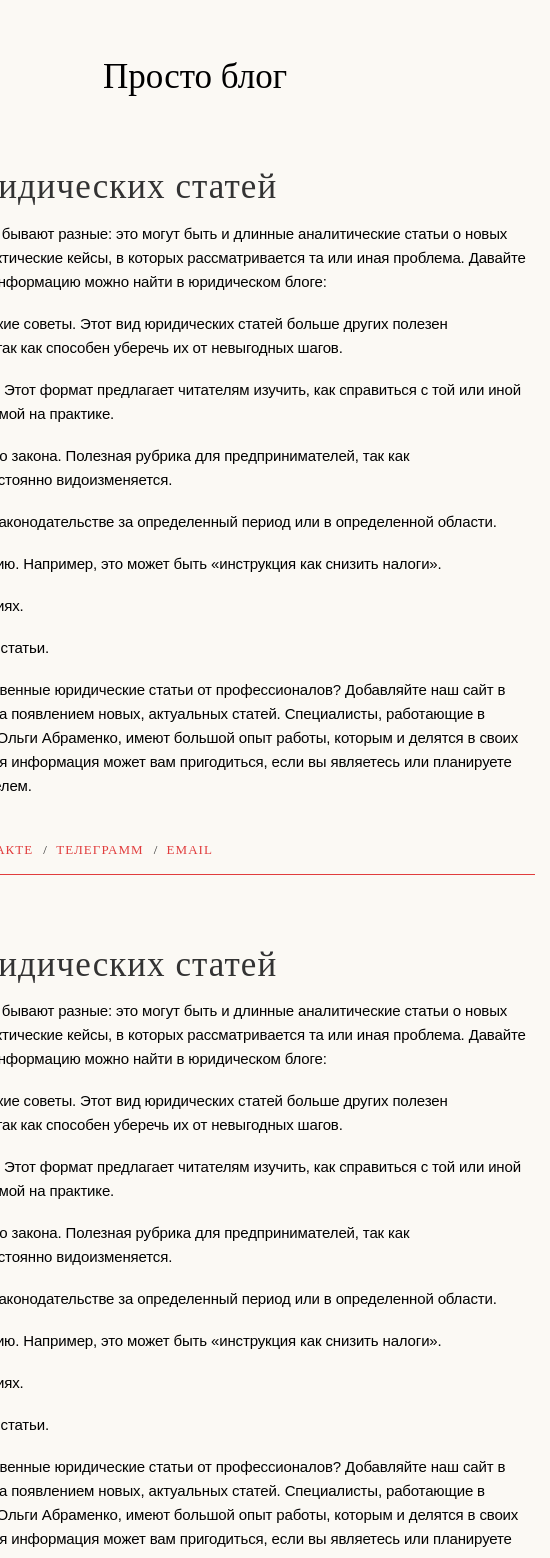
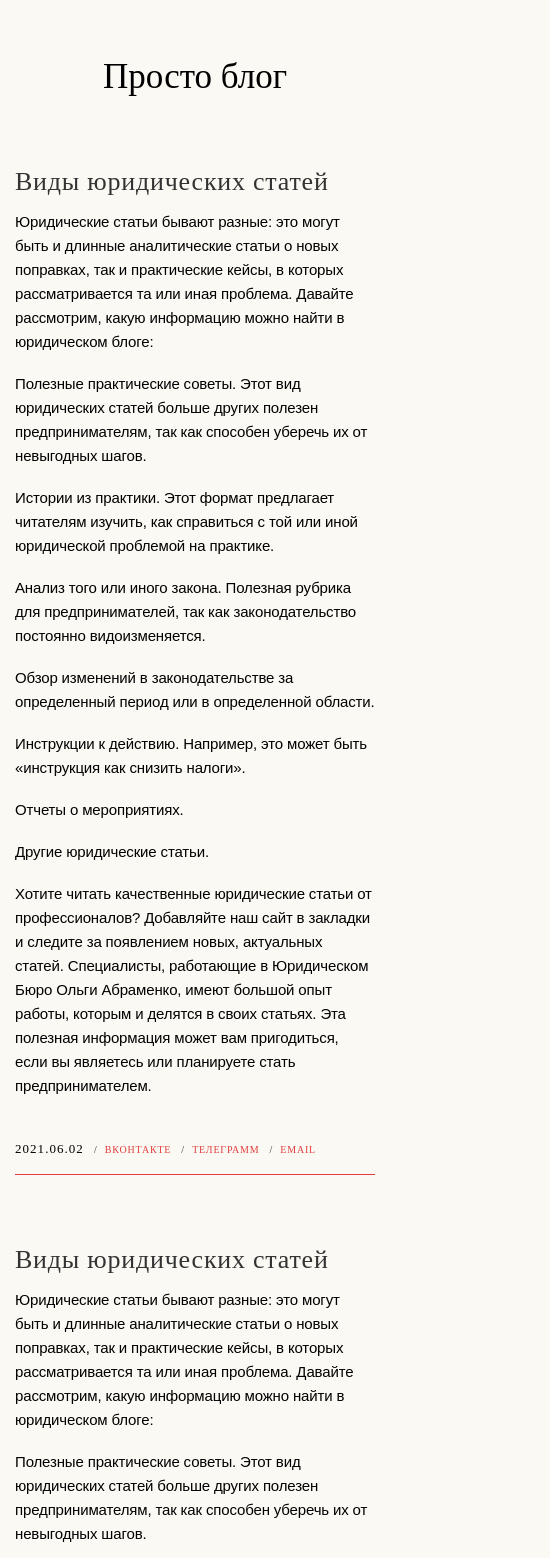
Before and after one commit to Dedok3d/blog, a React app: page / in a window 390 px wide. Shown: the top 1558 px of the page, 550 px wide, since content can reach past the window. Built offline with nearby package versions, Linux system fonts and the light colour scheme.

Commit message:
add @media limit for nav and article

```diff
--- a/src/component/navigator/navigator.module.scss
+++ b/src/component/navigator/navigator.module.scss
@@ -37,6 +37,6 @@
 
 @media only screen and (max-width: 600px) {
     .nav {
-      display: none;
+        display: none;
     }
-  }
+}
--- a/src/form/article/article.module.scss
+++ b/src/form/article/article.module.scss
@@ -1,9 +1,3 @@
-.article {
-    width: 680px;
-    margin: 72px 0 45px;
-    border-bottom: 1px solid #e13d3d;
-}
-
 .header {
     margin: 0.5em 0;
     line-height: 1em;
@@ -55,3 +49,27 @@ p {
         margin-right: 4px;
     }
 }
+
+.article {
+    width: 680px;
+    margin: 72px 0 45px;
+    border-bottom: 1px solid #e13d3d;
+}
+
+@media only screen and (max-width: 700px) {
+    .article {
+        width: auto;
+    }
+    .header {
+        font-size: 30px;
+    }
+}
+
+@media only screen and (max-width: 400px) {
+    .header {
+        font-size: 26px;
+    }
+    .a {
+        font-size: 10px;
+    }
+}
```
